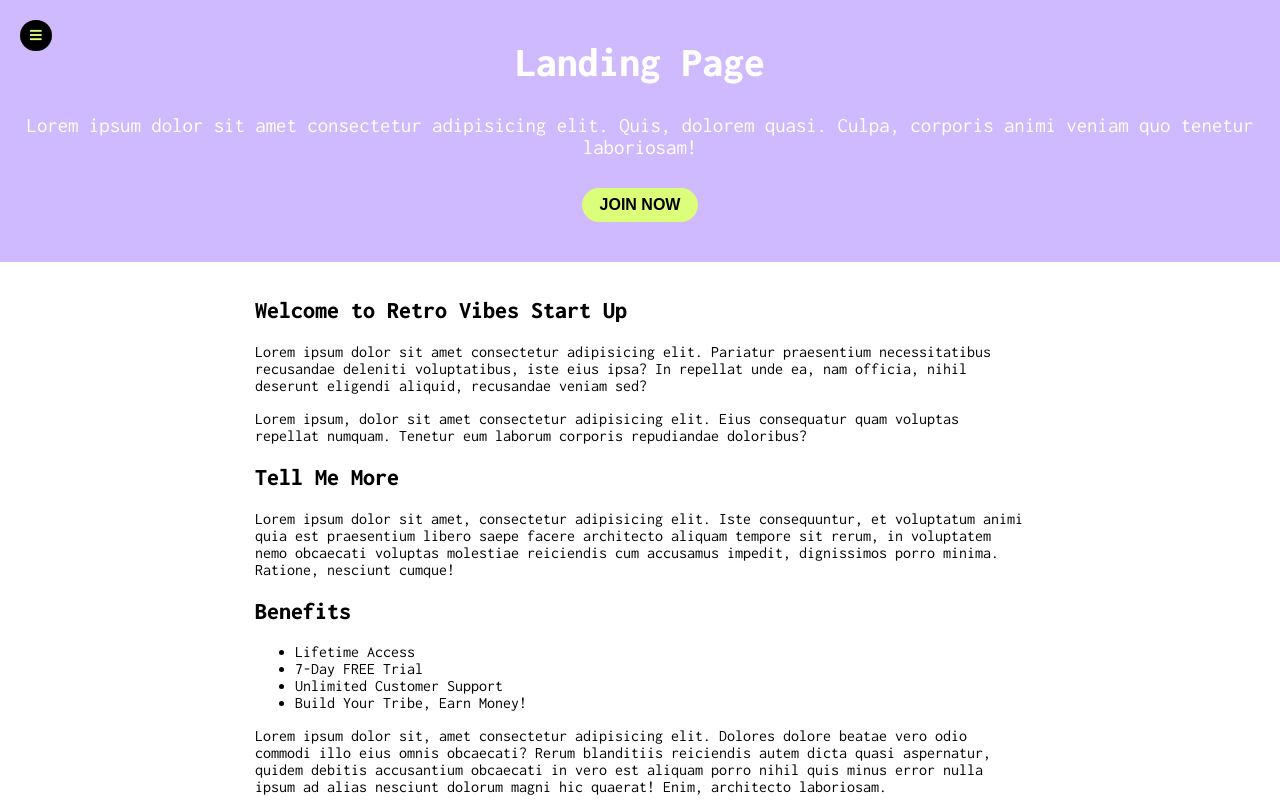
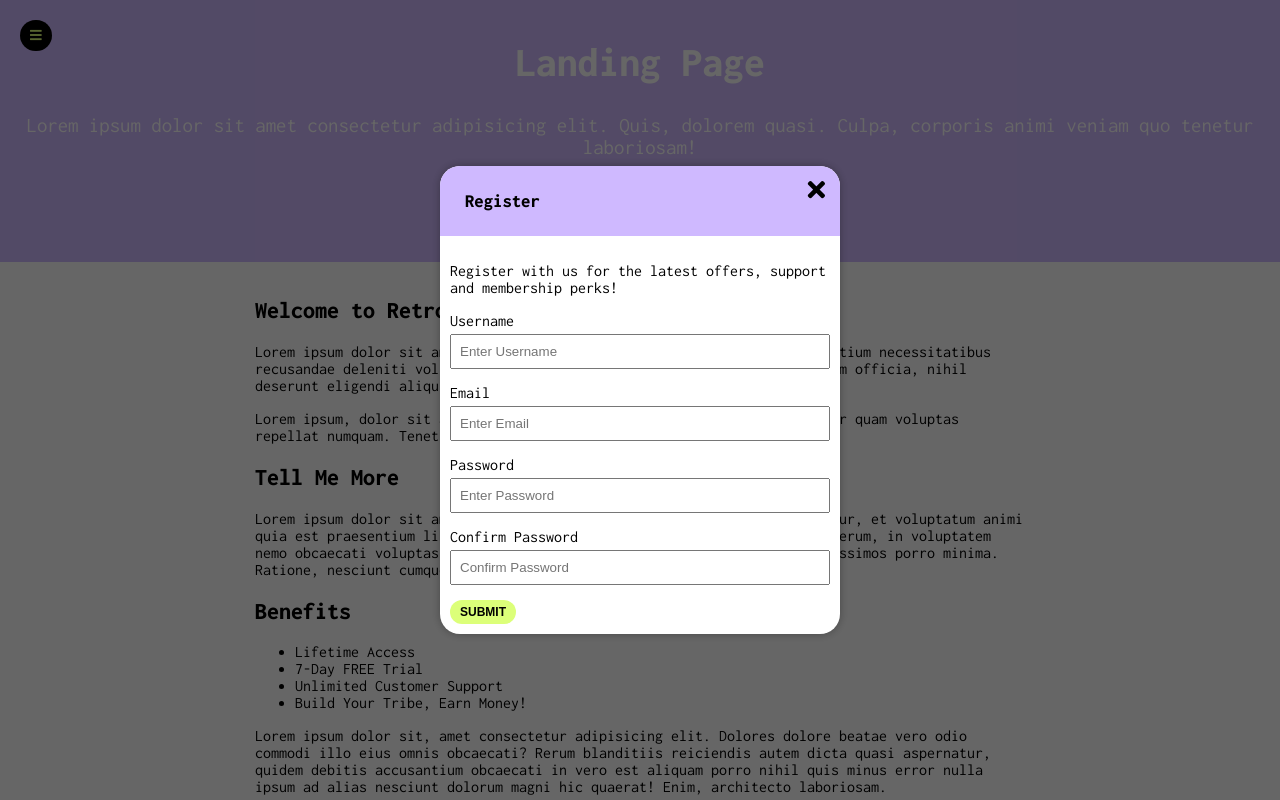
Before and after one commit to NicoleGeorge/menu-slider-and-modal, a plain HTML site: page index.html in a window 1280 px wide. Shown: the top 800 px of the page. Drawn offline with Linux system fonts and the light colour scheme.

Commit message:
modal styling complete

```diff
--- a/index.html
+++ b/index.html
@@ -97,17 +97,28 @@
           <form class="modal-form">
             <div>
               <label for="name">Username</label>
-              <input type="text" id="username" placeholder="Enter Username" />
+              <input
+                type="text"
+                id="username"
+                class="form-input"
+                placeholder="Enter Username"
+              />
             </div>
             <div>
               <label for="email">Email</label>
-              <input type="email" id="email" placeholder="Enter Email" />
+              <input
+                type="email"
+                id="email"
+                class="form-input"
+                placeholder="Enter Email"
+              />
             </div>
             <div>
               <label for="password">Password</label>
               <input
                 type="password"
                 id="password"
+                class="form-input"
                 placeholder="Enter Password"
               />
             </div>
@@ -116,6 +127,7 @@
               <input
                 type="password2"
                 id="password2"
+                class="form-input"
                 placeholder="Confirm Password"
               />
             </div>
--- a/style.css
+++ b/style.css
@@ -121,3 +121,72 @@ button:focus {
   max-width: 100%;
   width: 800px;
 }
+.modal-container {
+  background-color: rgba(0, 0, 0, 0.6);
+  /* display: none; */
+  position: fixed;
+  top: 0;
+  left: 0;
+  right: 0;
+  bottom: 0;
+}
+
+.modal {
+  background-color: white;
+  border-radius: 20px;
+  /* padding: 25px; */
+  box-shadow: 0 0 10px rgba(0, 0, 0, 0.3);
+  position: absolute;
+  overflow: hidden;
+  top: 50%;
+  left: 50%;
+  transform: translate(-50%, -50%);
+  max-width: 100%;
+  width: 400px;
+}
+
+.modal-header {
+  background: var(--primary-color);
+  color: black;
+  padding: 25px;
+}
+
+.modal-header h3 {
+  margin: 0;
+}
+
+.modal-content {
+  padding: 10px;
+}
+
+.modal-form div {
+  margin: 15px 0;
+}
+
+.modal-form label {
+  display: block;
+  margin-bottom: 5px;
+}
+
+.modal-form .form-input {
+  padding: 8px;
+  width: 100%;
+}
+
+.close-btn {
+  background: transparent;
+  font-size: 25px;
+  position: absolute;
+  top: 0;
+  right: 0;
+  padding-top: 10px;
+  padding-right: 15px;
+}
+
+.modal-form .submit-btn {
+  padding: 5px 10px;
+  background-color: var(--secondary-color);
+  font-weight: 600;
+  text-transform: uppercase;
+  font-size: 12px;
+}
```
Lines whose indentation alone changed are shown as unchanged.
